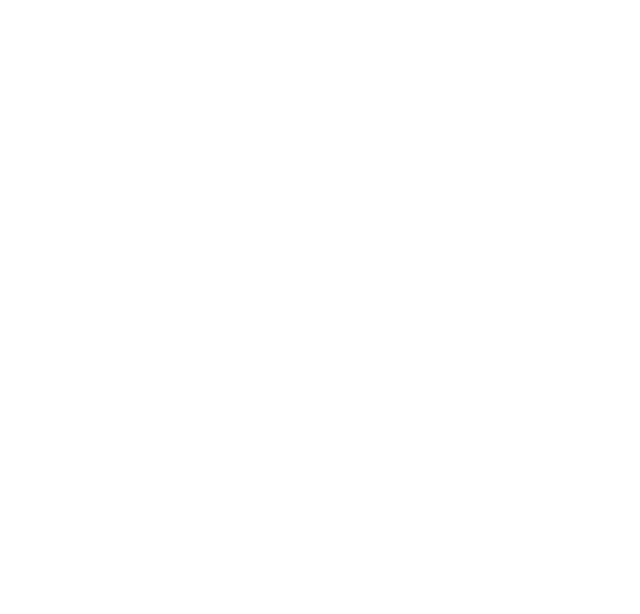
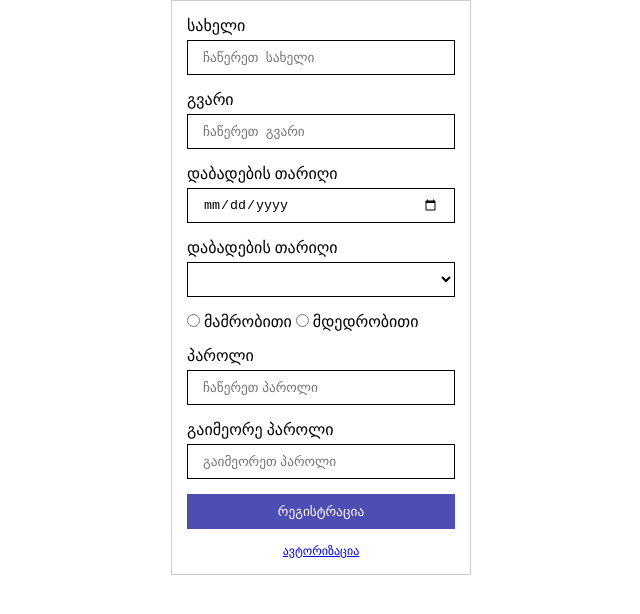
Before and after one commit to ZzuuCkk/First-website, a plain HTML site: page registration.html in a window 1280 px wide. Shown: the whole page, without its empty margins (319-959 px from the left). Drawn offline with Linux system fonts and the light colour scheme.

Commit message:
added some fields for registration

```diff
--- a/assets/styles/style.css
+++ b/assets/styles/style.css
@@ -22,14 +22,21 @@
 }
 
 
-.auth-form-container .text-input{
+.auth-form-container .text-input,
+.auth-form-container .location
+{
     display: block;
     height: 35px;
     width: 100%;
     box-sizing: border-box;
     padding: 0 15px;
+    border: 1px solid black;
+}
+.auth-form-container .location{
+    background-color: white;
 
 }
+
 .form-group{
     margin-bottom: 15px;
 }
@@ -51,3 +58,14 @@
     font-size: 12px;
 
 }
+
+
+
+/* რეგისტრაცია */
+.sex-container{
+    display: inline-block;
+}
+
+.location{
+
+}
--- a/registration.html
+++ b/registration.html
@@ -0,0 +1,70 @@
+<!DOCTYPE html>
+<html lang="en">
+<head>
+    <meta charset="UTF-8">
+    <meta http-equiv="X-UA-Compatible" content="IE=edge">
+    <meta name="viewport" content="width=device-width, initial-scale=1.0">
+    <link rel="stylesheet" href="./assets/styles/style.css">
+    <title>Registration</title>
+</head>
+<body>
+    <div class="container">
+
+        <div class="auth-form-container">
+            <form action="" method="get">
+                <div class="form-group">
+                    <label class="text-input-label" for="firstName">სახელი</label>
+                    <input type="text" class="text-input" name="firstName" id="firstName" placeholder="ჩაწერეთ  სახელი">
+                </div>
+                <div class="form-group">
+                    <label class="text-input-label" for="lastName">გვარი</label>
+                    <input type="text" class="text-input" name="lastName" id="lastName" placeholder="ჩაწერეთ  გვარი">
+                </div>
+                <div class="form-group">
+                    <label class="text-input-label" for="birthDate">დაბადების თარიღი</label>
+                    <input type="date" class="text-input" name="birthDate" id="birthDate" placeholder="ჩაწერეთ  გვარი">
+                </div>
+                <div class="form-group">
+                    <label class="text-input-label" for="birthDate">დაბადების თარიღი</label>
+                    <select class="location"name="location" id="location">
+                        <option value=""></option>
+                        <option value="">საქართველო</option>
+                        <option value="">საბერძნეთი</option>
+                        <option value="">ამერიკა</option>
+                        <option value="">ბრიტანეთი</option>
+                        <option value="">შვეიცარია</option>
+                    </select>
+                </div>
+
+                <div class="form-group">
+                    <div class="sex-container">
+                        <input type="radio" name="sex" id="male">
+                        <label for="sex">მამრობითი</label>
+                    </div>
+                    <div class="sex-container">
+                        <input type="radio" name="sex" id="female">
+                        <label for="sex">მდედრობითი</label>
+                    </div>
+                </div>
+
+
+                <div class="form-group">
+                    <label class="text-input-label" for="pass">პაროლი</label>
+                    <input type="password"  class="text-input" name="pass" id="pass" placeholder="ჩაწერეთ პაროლი">
+                </div>
+                <div class="form-group">
+                    <label class="text-input-label" for="passReplay">გაიმეორე პაროლი</label>
+                    <input type="password"  class="text-input" name="passReplay" id="passReplay" placeholder="გაიმეორეთ პაროლი">
+                </div>
+                <button class="submit-button">რეგისტრაცია</button>
+                <a class="reset-pass-link" href="./auth.html"> ავტორიზაცია</a>
+            </form>
+        </div>
+    </div>
+
+
+
+
+
+</body>
+</html>
```
Also changed, not shown: reset.html (+38 -0 lines).
